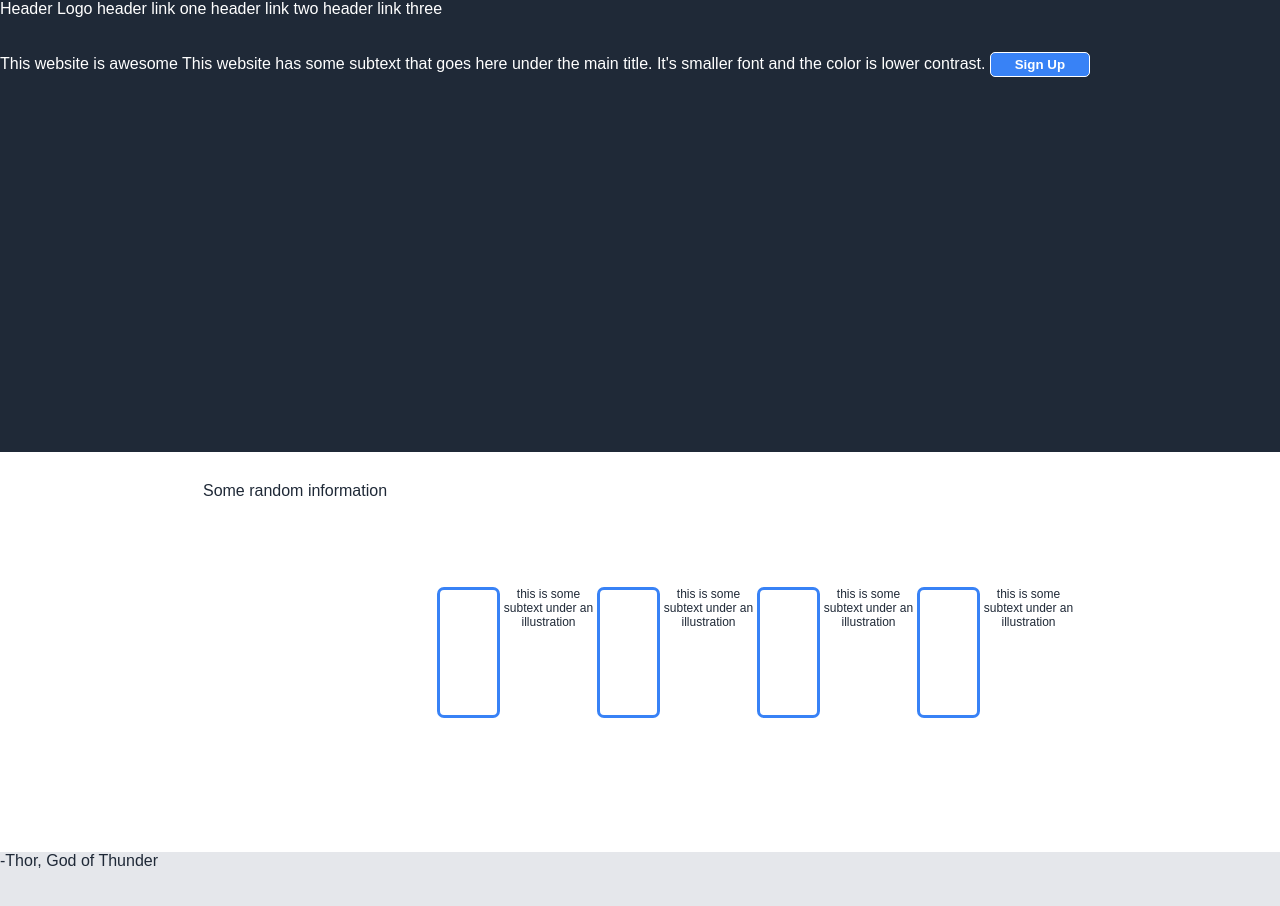
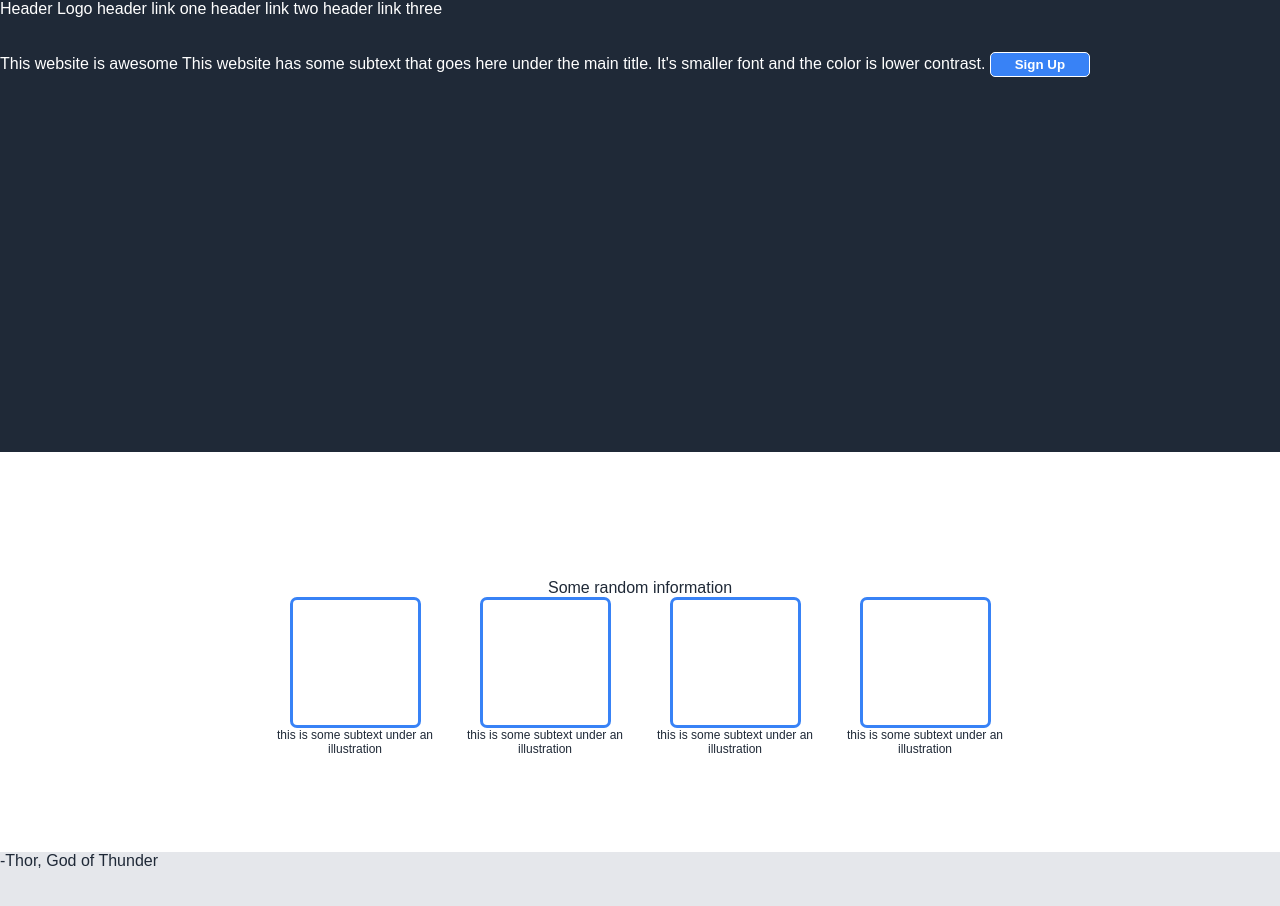
Before and after one commit to albertomeza26/landing-page, a plain HTML site: page index.html in a window 1280 px wide. Shown: the top 906 px of the page. Drawn offline with Linux system fonts and the light colour scheme.

Commit message:
Added "flex-direction" and removed "margin-bottom" on CSS

```diff
--- a/style.css
+++ b/style.css
@@ -21,15 +21,15 @@ body{
     height: 400px;
     display: flex;
     flex-wrap: wrap;
+    flex-direction: column;
     justify-content: center;
     align-items: center;
-    gap: 50px;
 }
 .section-box {
     display: flex;
+    gap: 30px;
 }
 .section-tt {
-    margin-bottom: auto;
     margin-top: 30px;
 }
 .bb-box-one {
@@ -37,6 +37,7 @@ body{
     width: 160px;
     text-align: center;
     display: flex;
+    flex-wrap: wrap;
     justify-content: center;
 }
 .blue-border {
```
